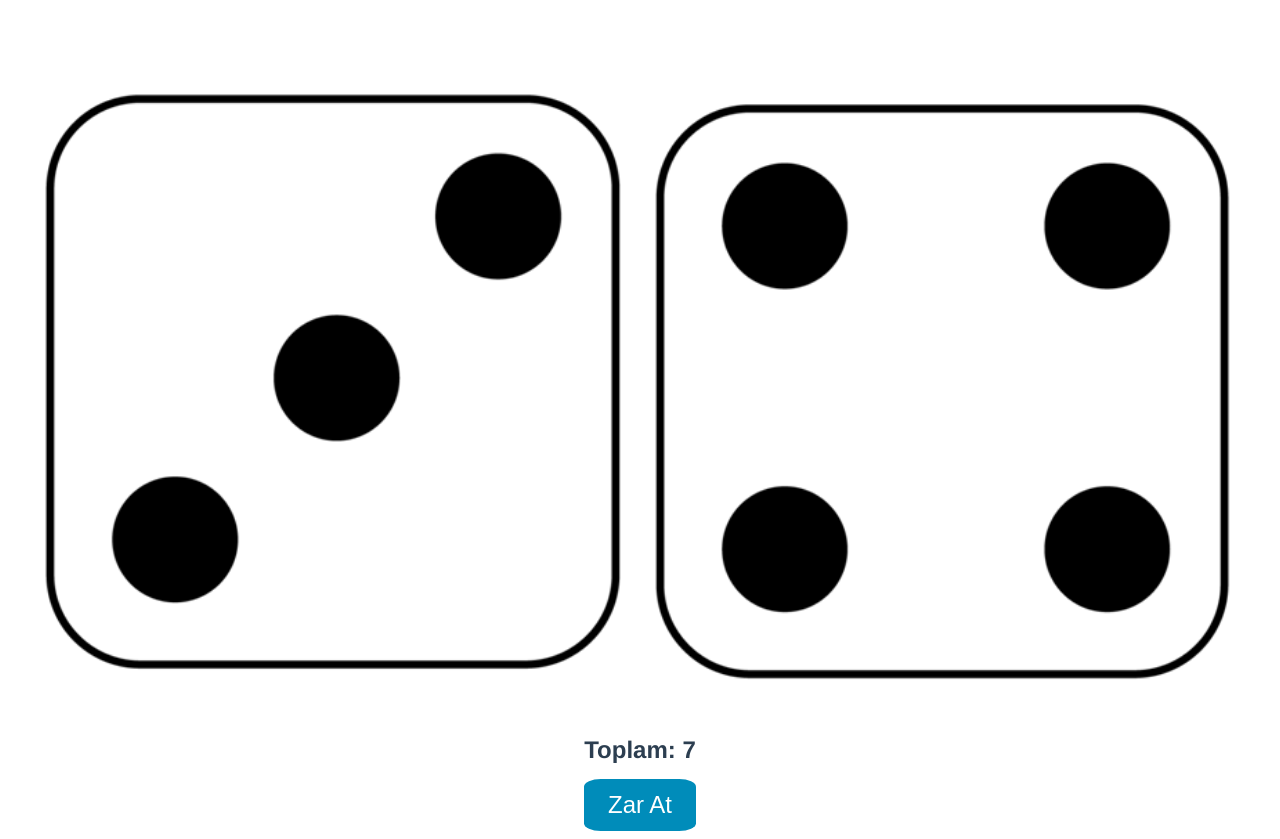
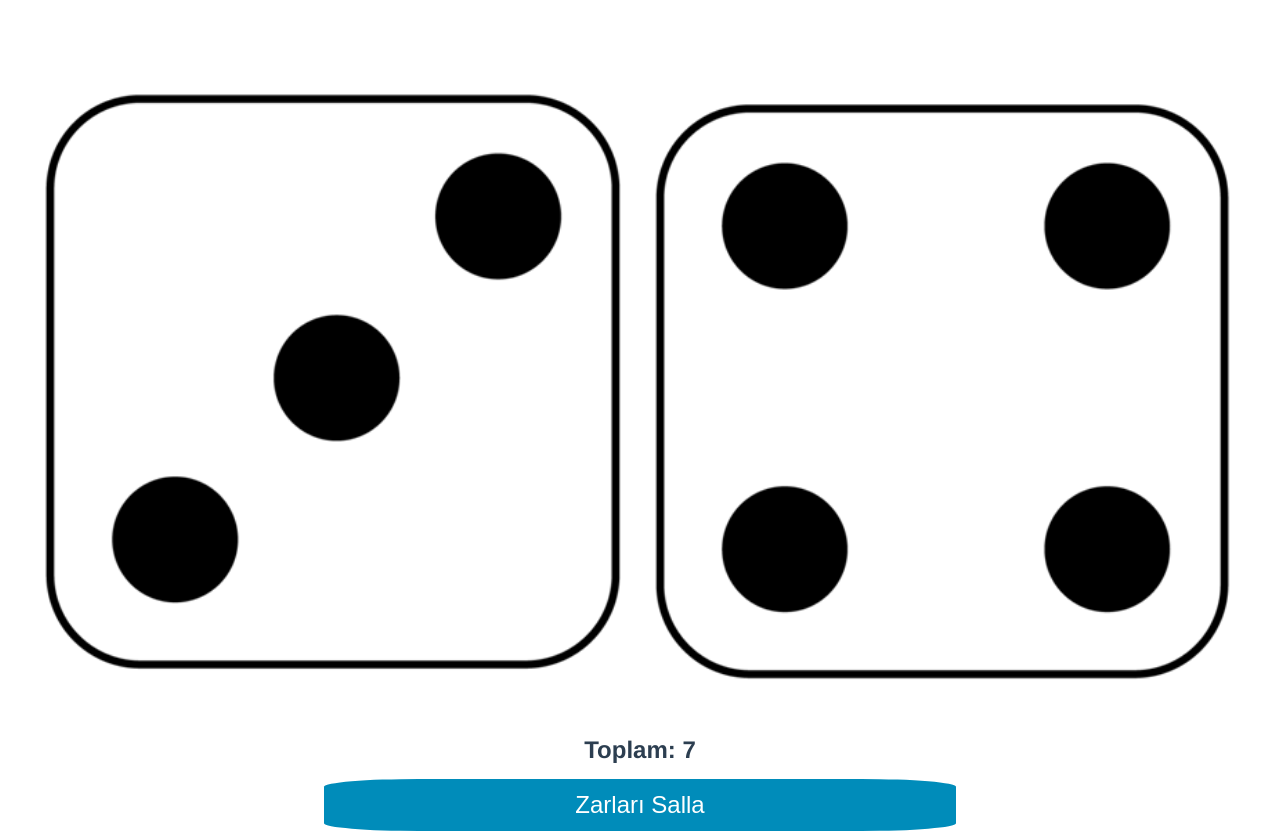
Before and after one commit to MilkliTea/zar-app, a Vue app: page / in a window 1280 px wide. Built offline with nearby package versions, Linux system fonts and the light colour scheme.

Commit message:
fix style and add çift attın

```diff
--- a/src/components/HelloWorld.vue
+++ b/src/components/HelloWorld.vue
@@ -8,9 +8,10 @@
     <img alt="zar" :src="getImage(0)">
   </div>
   <div id="total">
-<span>Toplam: {{ total }}</span>
+<span>Toplam: {{ total }}</span><br>
+    <span id="lucky-pic" v-if="!gifIsActive && (firstDice === secondDice)"> Çift Attın Tekrar At</span>
   </div>
-  <button id="dice-button" @click="rollDice">Zar At</button>
+  <button id="dice-button" @click="rollDice">Zarları Salla</button>
 </template>
 
 <script>
@@ -74,6 +75,7 @@ ul {
 }
  #dice-button {
    font-size: 24px;
+   width: 50%;
    padding: 12px 24px;
    margin-top: 15px;
    background-color: #008CBA;
@@ -83,6 +85,9 @@ ul {
    cursor: pointer;
  }
 
+#lucky-pic {
+  color: darkred;
+}
 #total {
   font-size: 24px;
   margin-top: 15px;
```
